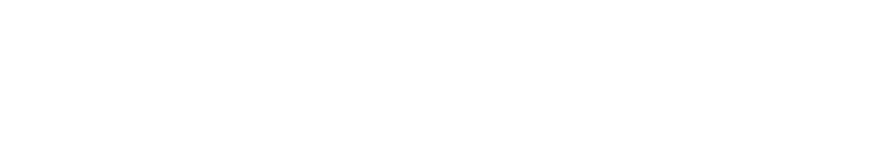
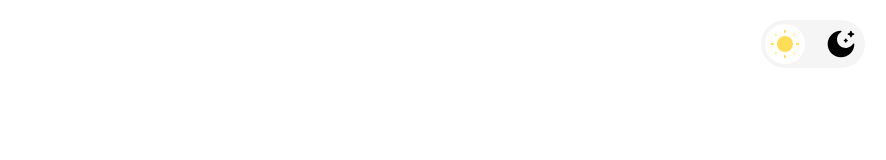
Before and after one commit to chanwinharold/Animax-project, a React (Vite) app in the folder client/: page /login in a window 1280 px wide. Shown: the top 160 px of the page, without its empty margins (383-1269 px from the left). Built offline with nearby package versions, Linux system fonts and the light colour scheme.

Commit message:
🌓dark + ☀light mode Button

```diff
--- /dev/null
+++ b/client/src/components/ThemeButton.jsx
@@ -0,0 +1,22 @@
+import React, {useState} from 'react';
+
+function ThemeButton() {
+    const [theme, setTheme] = useState('light')
+
+    document.documentElement.setAttribute('data-theme', theme)
+    const handleTheme = (e) => {
+        if (e.target.checked) {
+            setTheme('dark')
+        } else setTheme('light')
+    }
+
+    return (
+        <label className={"btn-theme w-26 h-12 flex justify-between items-center px-1 rounded-full bg-neutral-100 dark:bg-neutral-900"}>
+            <input value={theme} onChange={handleTheme} className={"hidden"} type={"checkbox"} name={"theme-switcher"}/>
+            <span className={"bg-light-wrapper dark:bg-neutral-900 rounded-full w-10 h-10 inline-grid place-items-center"}><svg xmlns="http://www.w3.org/2000/svg" width="32" height="32" viewBox="0 0 24 24"><path className={"fill-primary-accent-4"} d="M18 12a6 6 0 1 1-12 0a6 6 0 0 1 12 0"/><path className={"fill-primary-accent-4"} fillRule="evenodd" d="M12 1.25a.75.75 0 0 1 .75.75v1a.75.75 0 0 1-1.5 0V2a.75.75 0 0 1 .75-.75M1.25 12a.75.75 0 0 1 .75-.75h1a.75.75 0 0 1 0 1.5H2a.75.75 0 0 1-.75-.75m19 0a.75.75 0 0 1 .75-.75h1a.75.75 0 0 1 0 1.5h-1a.75.75 0 0 1-.75-.75M12 20.25a.75.75 0 0 1 .75.75v1a.75.75 0 0 1-1.5 0v-1a.75.75 0 0 1 .75-.75" clipRule="evenodd"/><path className={"fill-primary-accent-4"} d="M4.398 4.398a.75.75 0 0 1 1.061 0l.393.393a.75.75 0 0 1-1.06 1.06l-.394-.392a.75.75 0 0 1 0-1.06m15.202 0a.75.75 0 0 1 0 1.06l-.392.393a.75.75 0 0 1-1.06-1.06l.392-.393a.75.75 0 0 1 1.06 0m-1.453 13.748a.75.75 0 0 1 1.061 0l.393.393a.75.75 0 0 1-1.06 1.06l-.394-.392a.75.75 0 0 1 0-1.06m-12.295 0a.75.75 0 0 1 0 1.06l-.393.393a.75.75 0 1 1-1.06-1.06l.392-.393a.75.75 0 0 1 1.06 0" opacity=".5"/></svg></span>
+            <span className={"dark:bg-neutral-950 rounded-full w-10 h-10 inline-grid place-items-center"}><svg xmlns="http://www.w3.org/2000/svg" width="32" height="32" viewBox="0 0 24 24"><path className={"dark:fill-white"} d="M19.9 2.307a.483.483 0 0 0-.9 0l-.43 1.095a.48.48 0 0 1-.272.274l-1.091.432a.486.486 0 0 0 0 .903l1.091.432a.48.48 0 0 1 .272.273L19 6.81c.162.41.74.41.9 0l.43-1.095a.48.48 0 0 1 .273-.273l1.091-.432a.486.486 0 0 0 0-.903l-1.091-.432a.48.48 0 0 1-.273-.274zM16.033 8.13a.483.483 0 0 0-.9 0l-.157.399a.48.48 0 0 1-.272.273l-.398.158a.486.486 0 0 0 0 .903l.398.157c.125.05.223.148.272.274l.157.399c.161.41.739.41.9 0l.157-.4a.48.48 0 0 1 .272-.273l.398-.157a.486.486 0 0 0 0-.903l-.398-.158a.48.48 0 0 1-.272-.273z"/><path className={"dark:fill-white"} d="M12 22c5.523 0 10-4.477 10-10c0-.463-.694-.54-.933-.143a6.5 6.5 0 1 1-8.924-8.924C12.54 2.693 12.463 2 12 2C6.477 2 2 6.477 2 12s4.477 10 10 10"/></svg></span>
+        </label>
+    );
+}
+
+export default ThemeButton;
--- a/client/src/pages/Login.jsx
+++ b/client/src/pages/Login.jsx
@@ -1,6 +1,7 @@
 import React, {useState} from 'react';
 import {Link, useNavigate} from "react-router-dom";
 import axios from "axios";
+import ThemeButton from "../components/ThemeButton.jsx";
 
 
 function Login() {
@@ -34,6 +35,7 @@
 
     return (
         <main className={"connexion-wrapper background-connexion"}>
+            <ThemeButton />
             <div className={"connexion-header"}>
                 <Link className={"bg-primary-accent-2"} to={"/login"}><span>login</span></Link>
                 <span className={"bar"}></span>
--- a/client/src/pages/Signup.jsx
+++ b/client/src/pages/Signup.jsx
@@ -3,6 +3,7 @@
 import axios from "axios";
 
 import PopupMessage from "../components/PopupMessage.jsx";
+import ThemeButton from "../components/ThemeButton.jsx";
 
 function Signup() {
     const [value, setValue] = useState({username:"", email:"", password:""});
@@ -112,6 +113,7 @@
 
     return (
         <main className={"connexion-wrapper background-connexion"}>
+            <ThemeButton />
             {popupError ? <PopupMessage>{popupError}</PopupMessage>: null}
             <div className={"connexion-header"}>
                 <Link to={"/login"}><span className={"link"}>login</span></Link>
--- a/client/src/styles/Connexion.css
+++ b/client/src/styles/Connexion.css
@@ -15,6 +15,8 @@
         @apply grid place-items-center gap-10;
         @apply m-8 px-8 pt-16 pb-12 rounded-[50px] box-border;
         & * { transition: background-color 300ms ease-out; }
+
+        .btn-theme {@apply absolute right-8 top-5;}
     }
 
     .connexion-header {
--- a/client/src/styles/style.css
+++ b/client/src/styles/style.css
@@ -48,6 +48,8 @@
     body {
         min-width: 100vw; min-height: 100vh; overflow-x: hidden;
         @apply bg-light-neutral-100 dark:bg-dark-neutral-100;
+        transition-property: background-color, color, outline-color, fill;
+        transition-duration: 600ms;
     }
     #root {
         min-width: inherit; min-height: inherit;
```
